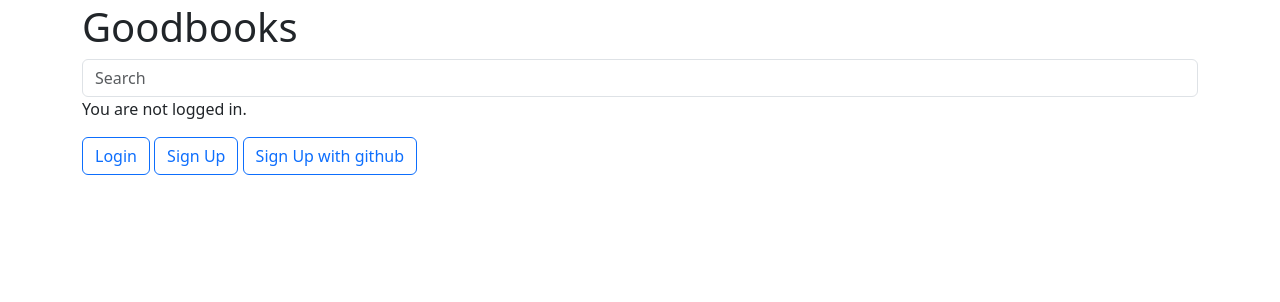
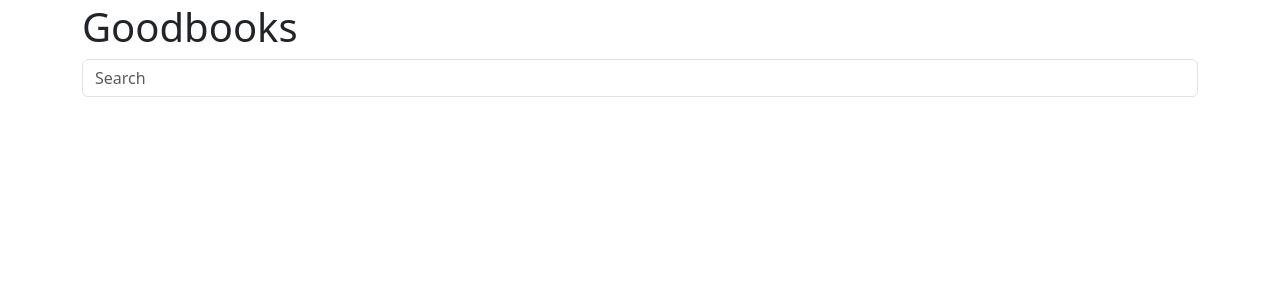
Before and after one commit to gurupratap-matharu/bookstore, a Django app: page / in a window 1280 px wide. Shown: the part 54-356 px from the top of the page. Run offline with Django 3.2, Linux system fonts and the light colour scheme; parts of the project's set-up code (start-up, migrations or seed data) failed here and were passed over; some libraries are stand-ins or nearby versions.

Commit message:
Remove user info from home page

```diff
--- a/templates/home.html
+++ b/templates/home.html
@@ -8,13 +8,5 @@
 <form class="form-inline mt-2 mt-md-0" action="{% url 'books:search_results' %}" method="GET">
     <input name="q" type="text" class="form-control mr-sm-2" placeholder="Search" aria-label="Search">
 </form>
-{% if user.is_authenticated %}
-<p>Hi {{ user.email }}!</p>
-<a href="{% url 'account_logout' %}">Log Out</a>
-{% else %}
-<p>You are not logged in.</p>
-<a href="{% url 'account_login' %}" class="btn btn-outline-primary">Login</a>
-<a href="{% url 'account_signup' %}" class="btn btn-outline-primary">Sign Up</a>
-<a href="{% provider_login_url 'github' %}" class="btn btn-outline-primary">Sign Up with github</a>
-{% endif %}
+
 {% endblock content %}
```
